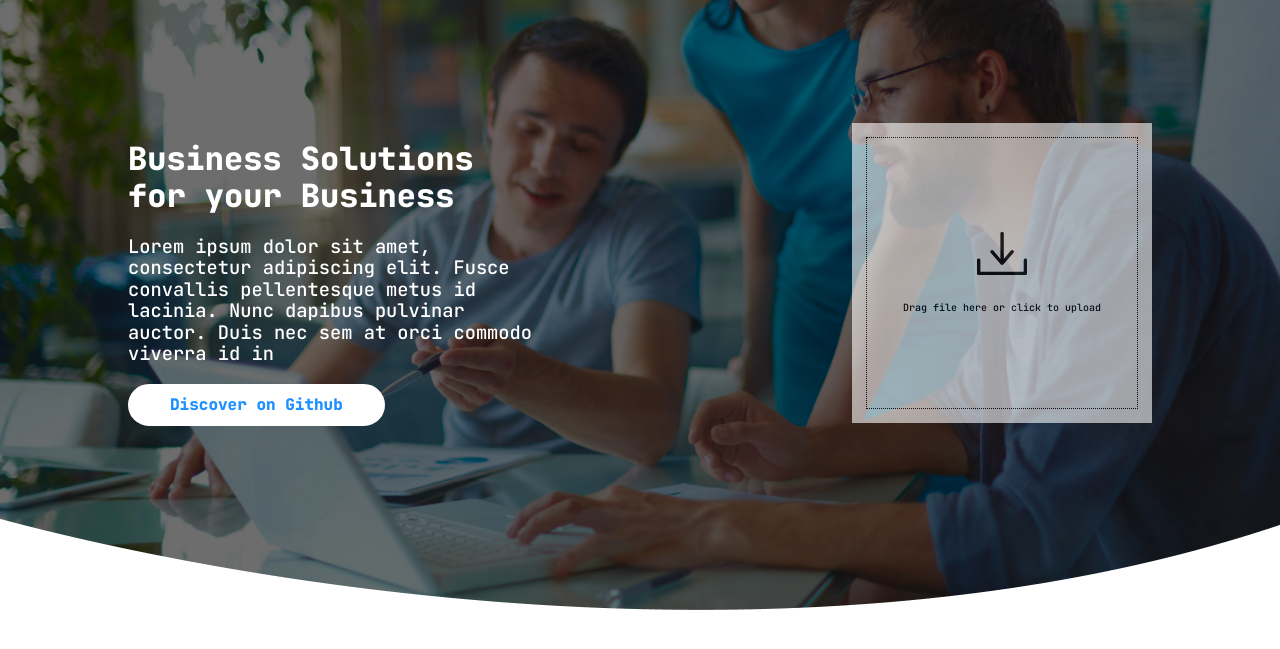
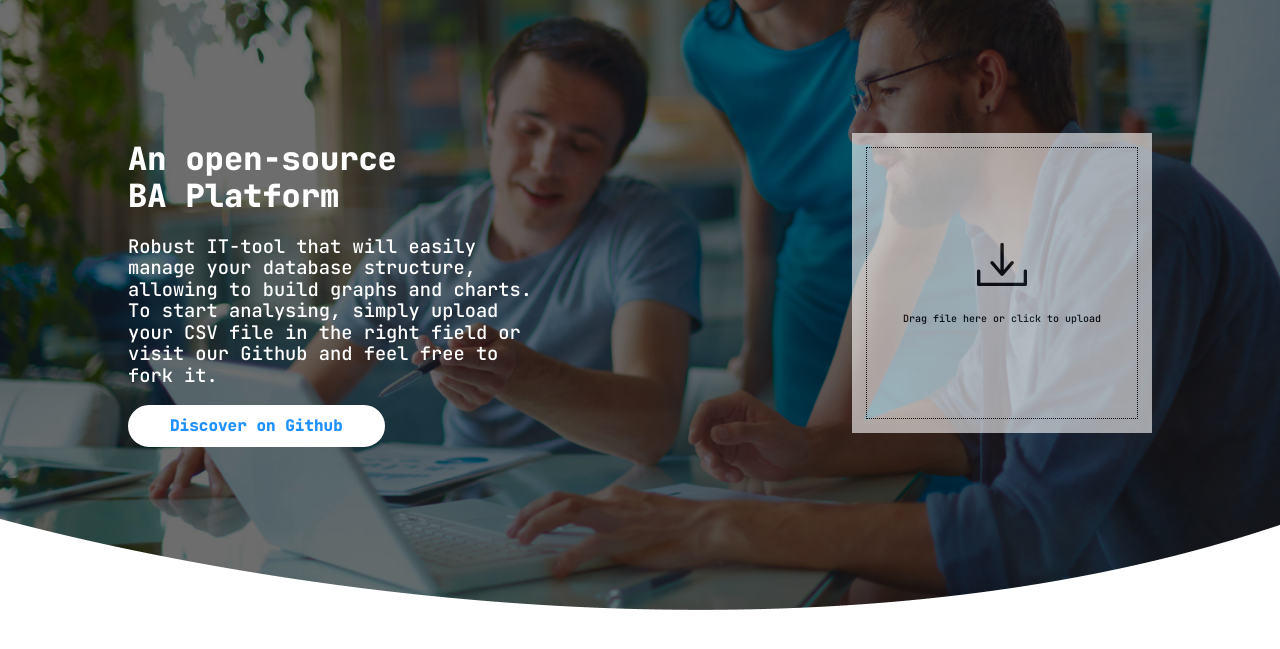
Before and after one commit to earlyr1/ProgriBI, a website: page frontend/public/index.html in a window 1280 px wide. Shown: the part 97-746 px from the top of the page. Drawn offline with nearby package versions, Linux system fonts and the light colour scheme.

Commit message:
changed title and description

```diff
--- a/frontend/public/index.html
+++ b/frontend/public/index.html
@@ -23,9 +23,8 @@
         </header>
         <div class="intro_content">
             <div class="intro_content_wrapper">
-                <h1>Business Solutions for&nbsp;your&nbsp;Business</h1>
-                <h3>Lorem ipsum dolor sit amet, consectetur adipiscing elit.
-                    Fusce convallis pellentesque metus id lacinia. Nunc dapibus pulvinar auctor. Duis nec sem at orci commodo viverra id in</h3>
+                <h1>An open-source BA&nbsp;Platform</h1>
+                <h3>Robust IT-tool that will easily manage your database structure, allowing to build graphs and charts. To start analysing, simply upload your CSV file in the right field or visit our Github and feel free to fork it.</h3>
                 <button class="github_btn btn">Discover on Github</button>
             </div>
 
```
